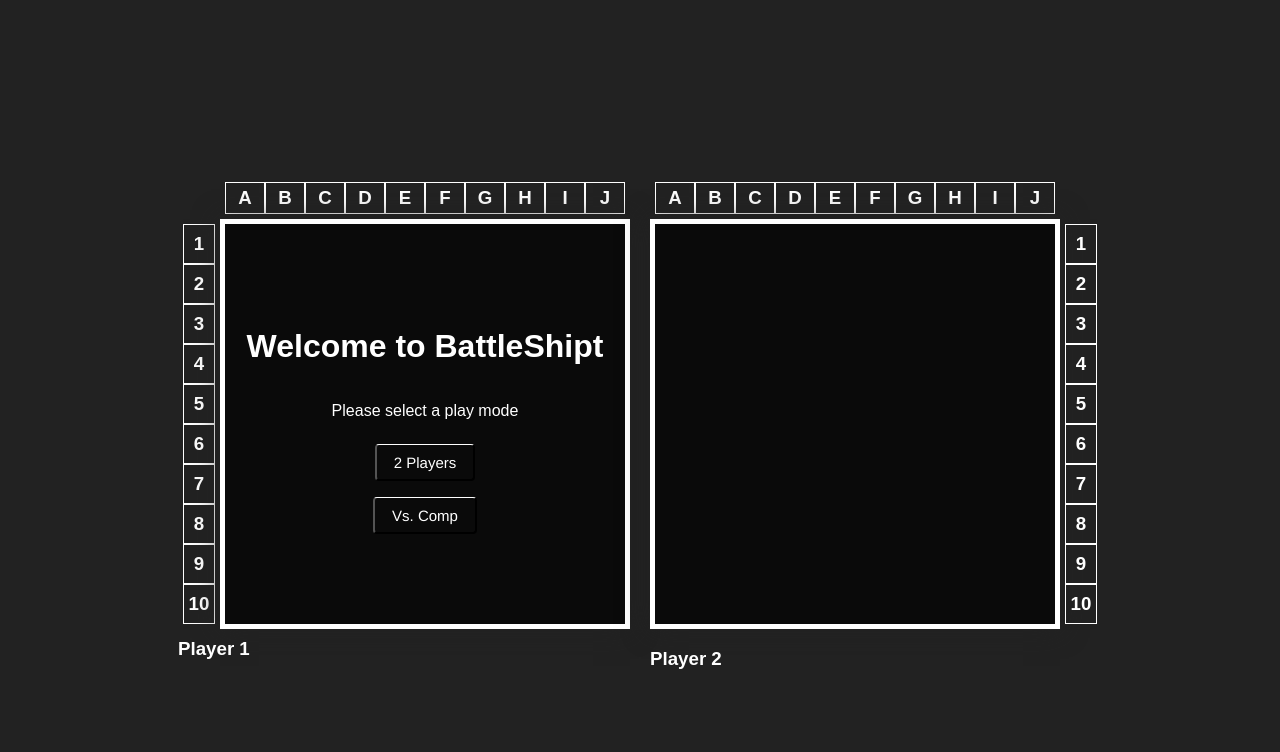
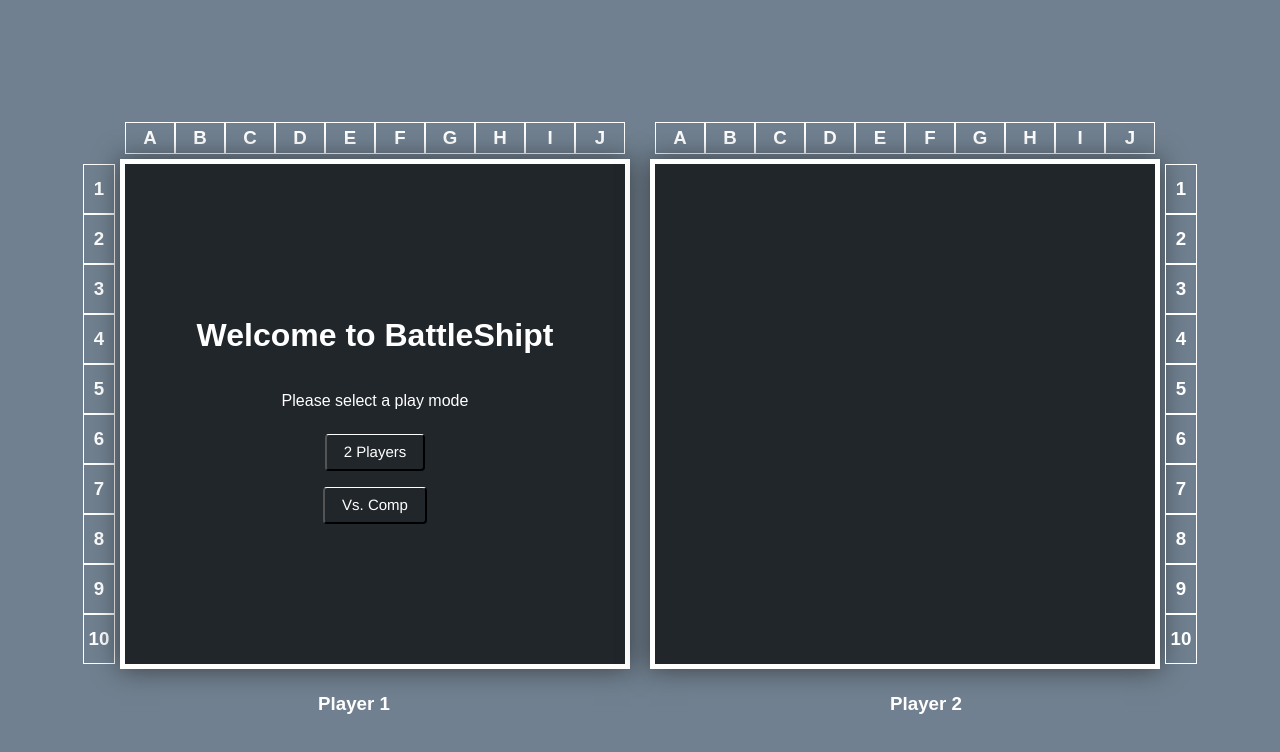
Before and after one commit to cdfunderburk/BattleShipt, a plain HTML site: page index.html in a window 1280 px wide. Drawn offline with Linux system fonts and the light colour scheme.

Commit message:
Ready for Deploy

```diff
--- a/index.html
+++ b/index.html
@@ -48,7 +48,7 @@
             </div>
           </div>
         </div>
-        <div style="height: 50vh; display: flex;">
+        <div style="display: flex;">
           <div class="legend">
             <div class="legend-vert">
               <h3 style="margin: 0px;">1</h3>
@@ -83,9 +83,11 @@
           </div>
           <div id="player1" class="board" style="margin-right: 20px"></div>
         </div>
-        <h3>Player 1</h3>
+        <div style="padding-right: 20px;">
+            <h3 class="player-label">Player 1</h3>
+        </div>
       </div>
-      <div style="display: flex; flex-direction: column; justify-content: center; padding-top: 10px;">
+      <div style="display: flex; flex-direction: column; justify-content: center;">
         <div style="width: 100%; display: flex; justify-content: flex-start; align-items: center;">
           <div class="header-legend">
             <div class="legend-hor">
@@ -122,7 +124,7 @@
         </div>
         <div style="display: flex">
           <div id="player2" class="board"></div>
-          <div style="height: 50vh; display: flex;">
+          <div style="height: 500px; display: flex;">
             <div class="legend">
               <div class="legend-vert">
                 <h3 style="margin: 0px;">1</h3>
@@ -157,7 +159,7 @@
             </div>
           </div>
         </div>
-        <h3>Player 2</h3>
+        <h3 class="player-label">Player 2</h3>
       </div>
 
     </div>
--- a/styles/styles.css
+++ b/styles/styles.css
@@ -1,8 +1,15 @@
 body {
-  background: rgb(34, 34, 34);
+  background: slategray;
   font-family: Arial, Helvetica, sans-serif;
   color: white;
 }
+
+.player-label {
+  text-align: center;
+  padding: 20px 40px;
+  margin: 4px;
+}
+
 .square {
   display: flex;
   justify-content: center;
@@ -13,8 +20,8 @@ body {
 }
 
 .board {
-  width: 50vh;
-  height: 50vh;
+  width: 500px;
+  height: 500px;
   border: 5px solid white;
   box-shadow: 0 0 25px rgba(34, 34, 34, 0.7);
   background-color: rgba(0, 0, 0, 0.7)
@@ -48,14 +55,14 @@ body {
 }
 
 .legend {
-  height: 100%;
+  height: 500px;
   display: flex;
   flex-direction: column;
   border: 5px solid transparent;
 }
 
 .header-legend {
-  width: 50vh;
+  width: 500px;
   display: flex;
   justify-content: flex-end;
   margin-right: 20px;
@@ -64,7 +71,7 @@ body {
 }
 
 .legend-hor {
-  width: 50px;
+  width: 10%;
   height: 30px;
   border: 1px solid white;
   display: flex;
```
